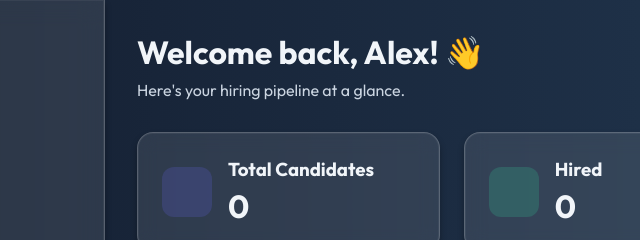
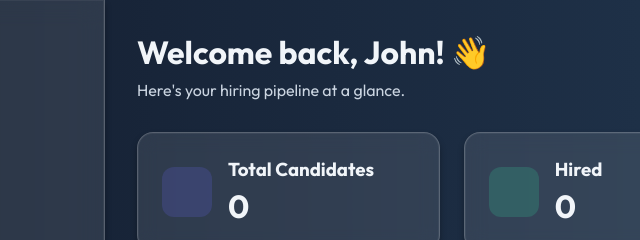
Before and after one commit to Dhy4n-117/TalentFlow, a plain HTML site: page index.html in a window 1280 px wide. Shown: the top 240 px of the page, 155-795 px from the left. Drawn offline with Linux system fonts and the light colour scheme; some icons are missing.

Commit message:
Fix HTML structure and update user greeting

```diff
--- a/index.html
+++ b/index.html
@@ -58,7 +58,7 @@
             <section id="dashboard" class="view active-view">
                 <header class="view-header">
                     <div>
-                        <h1>Welcome back, Alex! 👋</h1>
+                        <h1>Welcome back, John! 👋</h1>
                         <p class="subtitle">Here's your hiring pipeline at a glance.</p>
                     </div>
                 </header>
@@ -186,4 +186,5 @@
 
     <script src="app.js"></script>
 </body>
+
 </html>
```
